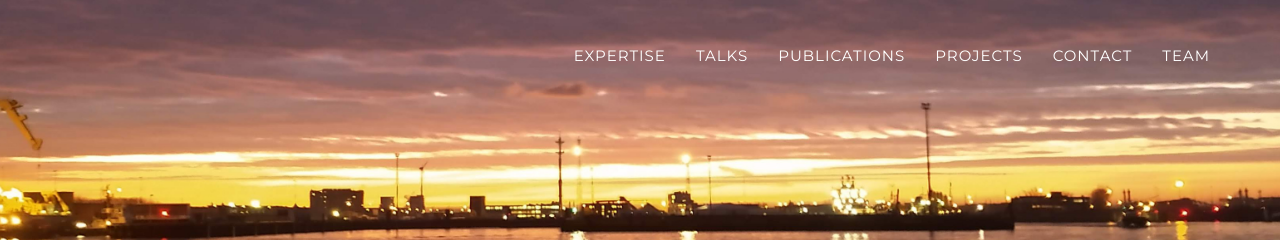
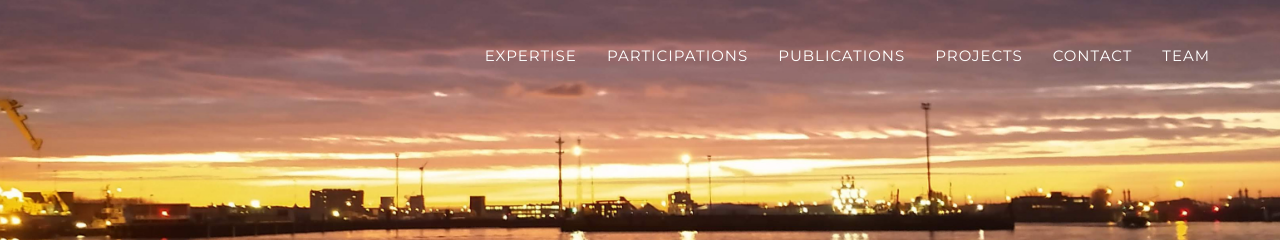
Before and after one commit to vliz-be-opsci/vliz-be-opsci.github.io, a Jekyll site: the page built from index.html, in a window 1280 px wide and 1400 px high. Shown: the top 240 px of the window. Built offline with Jekyll 4.4.1, drawn with Linux system fonts in a browser that asks for light colours; some web fonts are replaced; some of the changed text lies outside the part shown.

Commit message:
Adding rtlp

```diff
--- a/_includes/css/agency.css
+++ b/_includes/css/agency.css
@@ -524,6 +524,10 @@
 }
 .grayscale { filter: grayscale(100%); }
 
+.timeline .timeline-image .fa-book {
+    color: #999999;
+}
+
 .timeline>li .timeline-image h4 {
     margin-top: 12px;
     font-size: 10px;
--- a/_includes/header.html
+++ b/_includes/header.html
@@ -22,7 +22,7 @@
                         <a class="page-scroll" href="#expertise">Expertise</a>
                     </li>
                     <li>
-                        <a class="page-scroll" href="#talks">Talks</a>
+                        <a class="page-scroll" href="#participations">Participations</a>
                     </li>
                     <li>
                         <a class="page-scroll" href="#publications">Publications</a>
--- /dev/null
+++ b/_includes/participations.html
@@ -0,0 +1,53 @@
+<!-- About Section -->
+    <section id="participations">
+        <div class="container">
+            <div class="row">
+                <div class="col-lg-12 text-center">
+                    <h2 class="section-heading">Participations</h2>
+                    <h3 class="section-subheading text-muted"></h3>
+                </div>
+            </div>
+            <div class="row">
+                <div class="col-lg-12">
+                    <ul class="timeline">
+                        {% for item in site.data.participations %}
+                            {% assign remainder = item.year | modulo: 2 %}
+                            {% for part in item.participations %}
+                                {% if remainder != 0 %}
+                                <li class="timeline">
+                                {% else %}
+                                <li class="timeline-inverted">
+                                {% endif %}
+                                <div class="timeline-image">
+                                    {% if part.img %}
+                                    <img class="img-responsive grayscale" src="{{part.img}}" alt="" >
+                                    {% else %}
+                                    <span class="fa-stack fa-5x">
+                                        <i class="fa fa-{{part.icon}} fa-stack-2x"></i>
+                                    </span>
+                                    {% endif %}
+                                </div>
+                                <div class="timeline-panel">
+                                    <div class="timeline-heading">
+                                        <a href="{{part.heading-url}}" target="_blank"><h4>{{part.heading}}</h4></a>
+                                        <h4 class="subheading">{{part.subheading-onset}}: <a href="{{part.subheading-url}}" target="_blank">{{part.subheading-topic}}</a></h4>
+                                    </div>
+                                    <div class="timeline-body">
+                                        <p class="text-muted">{{part.description}}</p>
+                                    </div>
+                                </div>
+                                </li>
+                            {% endfor %}
+                        {% endfor %}
+                        <li class="timeline-inverted">
+                            <div class="timeline-image">
+                                <h4>More
+                                    <br>to
+                                    <br>follow!</h4>
+                            </div>
+                        </li>
+                    </ul>
+                </div>
+            </div>
+        </div>
+    </section>
--- a/_includes/talks.html
+++ /dev/null
@@ -1,56 +0,0 @@
-<!-- About Section -->
-    <section id="talks">
-        <div class="container">
-            <div class="row">
-                <div class="col-lg-12 text-center">
-                    <h2 class="section-heading">Talks</h2>
-                    <h3 class="section-subheading text-muted"></h3>
-                </div>
-            </div>
-            <div class="row">
-                <div class="col-lg-12">
-                    <ul class="timeline">
-                        <li>
-                            <div class="timeline-image">
-
-                                    <img class="img-responsive grayscale" src="https://2020.openbelgium.be/themes/appsforghent/assets/images/logo_big.png" alt="" >
-
-                            </div>
-                            <div class="timeline-panel">
-                                <div class="timeline-heading">
-                                    <a href="https://2021.openbelgium.be/" target="_blank"><h4>Open Belgium 2021</h4></a>
-                                    <h4 class="subheading">Topic: <a href="https://bit.ly/opsci-workzones-2021-openbe" target="_blank">Work Zones of Open Science</a></h4>
-                                </div>
-                                <div class="timeline-body">
-                                    <p class="text-muted">Lorem ipsum dolor sit amet, ecusandae sit vero unde, sed, incidunt et ea quo dolore laudantium consectetur!</p>
-                                </div>
-                            </div>
-                        </li>
-                        <li class="timeline-inverted">
-                            <div class="timeline-image">
-                                <a href="https://2022.openbelgium.be/" target="_blank">
-                                <img class="img-responsive grayscale" src="https://2020.openbelgium.be/themes/appsforghent/assets/images/logo_big.png" alt="">
-                            </a>
-                            </div>
-                            <div class="timeline-panel">
-                                <div class="timeline-heading">
-                                    <a href="https://2022.openbelgium.be/" target="_blank"><h4>Open Belgium 2022</h4></a>
-                                    <h4 class="subheading">Topic: <a href="https://bit.ly/opsci-rocrategit-2022-openbe" target="_blank">Data publishing with RO-Crate and git</a></h4>
-                                </div>
-                                <div class="timeline-body">
-                                    <p class="text-muted">Lorem ipsum dolor sit amet, recusandae sit vero unde, sed, incidunt et ea quo dolore laudantium consectetur!</p>
-                                </div>
-                            </div>
-                        </li>
-                        <li class="timeline-inverted">
-                            <div class="timeline-image">
-                                <h4>More
-                                    <br>to
-                                    <br>follow!</h4>
-                            </div>
-                        </li>
-                    </ul>
-                </div>
-            </div>
-        </div>
-    </section>
--- a/_layouts/default.html
+++ b/_layouts/default.html
@@ -8,7 +8,7 @@
 
     {% include header.html %}
     {% include expertise.html %}
-    {% include talks.html %}
+    {% include participations.html %}
     {% include publications.html %}
     {% include portfolio_grid.html %}
     {% include contact.html %}
```
Also changed, not shown: _data/participations.yml (added, +26 -0 lines).
